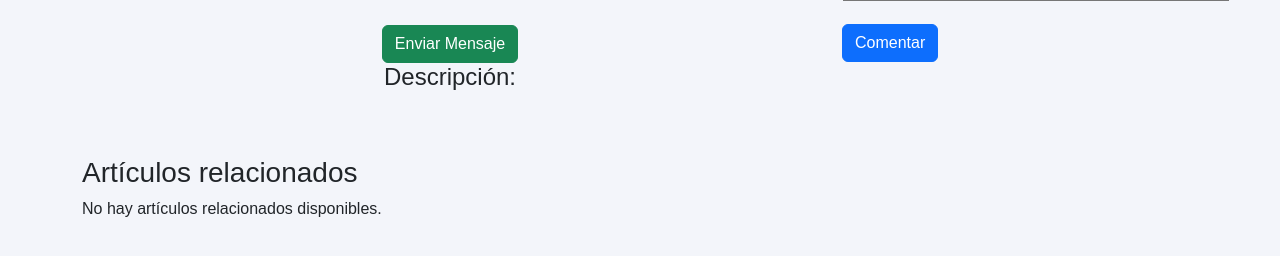
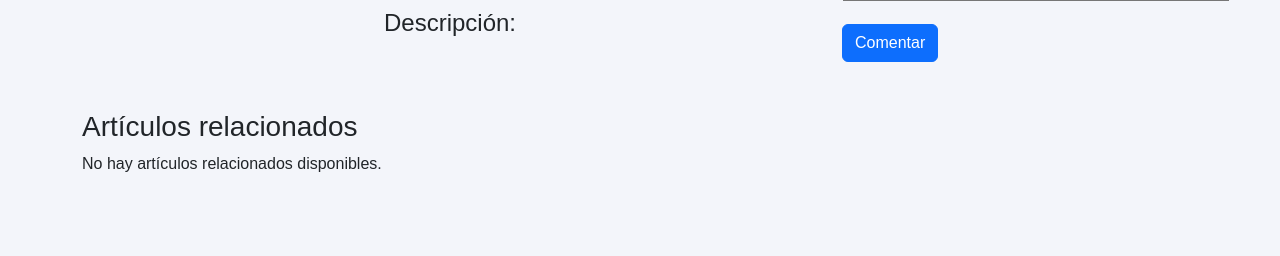
Before and after one commit to Ezequielpm/proyecto-web-ambiental, a Django app: template core/templates/core/articulo_detail.html in a window 1280 px wide. Shown: the part 287-543 px from the top of the page. Run offline with Django 5.2, Linux system fonts and the light colour scheme; the template is opened without the code that fills it: values that come from a table or form of the project are taken from there, others are empty; the visitor is signed in with stand-in values (Sample User, id 1).

Commit message:
Se comenta el boton enviar mensaje, por ahora no está disponible

```diff
--- a/core/templates/core/articulo_detail.html
+++ b/core/templates/core/articulo_detail.html
@@ -94,7 +94,7 @@
                 <p class="text-muted">Publicado el: {{ articulo.fecha_subida }}</p>
                 {% if user.is_authenticated %}
                 <p class="text-muted">Contacto del dueño: El usuario no cuenta con un contacto o lo tiene oculto.</p>
-                <a href="{% url 'message_thread' articulo.id %}" class="btn btn-success mt-3">Enviar Mensaje</a>
+               <!-- <a href="{% url 'message_thread' articulo.id %}" class="btn btn-success mt-3">Enviar Mensaje</a> -->
                 {% else %}
                 <p class="text-muted">Contacto del dueño: El usuario no cuenta con un contacto.</p>
                 {% endif %}
```
